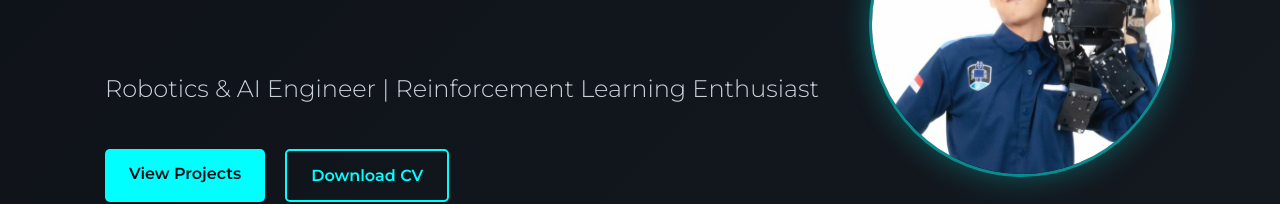
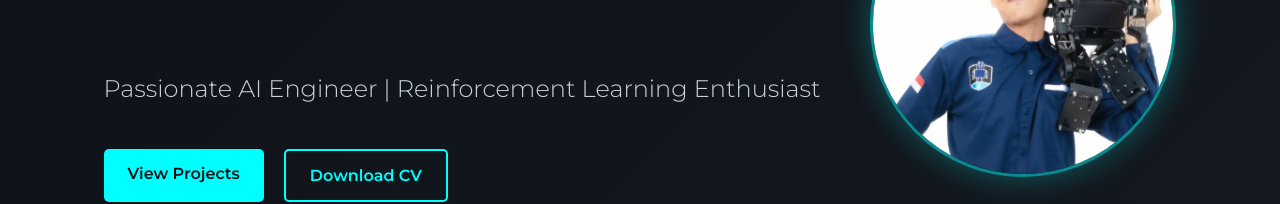
Before and after one commit to SayaUSB/portfolio, a React (Create React App) app: page / in a window 1280 px wide. Shown: the part 476-680 px from the top of the page. Built offline with nearby package versions, Linux system fonts and the light colour scheme.

Commit message:
refactor: Minor changes

```diff
--- a/src/components/Hero.js
+++ b/src/components/Hero.js
@@ -6,7 +6,7 @@ const Hero = () => {
       <div className="hero-content">
         <div className="hero-text">
           <Typewriter />
-          <p>Robotics & AI Engineer | Reinforcement Learning Enthusiast</p>
+          <p>Passionate AI Engineer | Reinforcement Learning Enthusiast</p>
           <div className="hero-buttons">
             <a href="#projects" className="btn primary">View Projects</a>
             <a href="/resume.pdf" className="btn secondary" download>Download CV</a>
```
